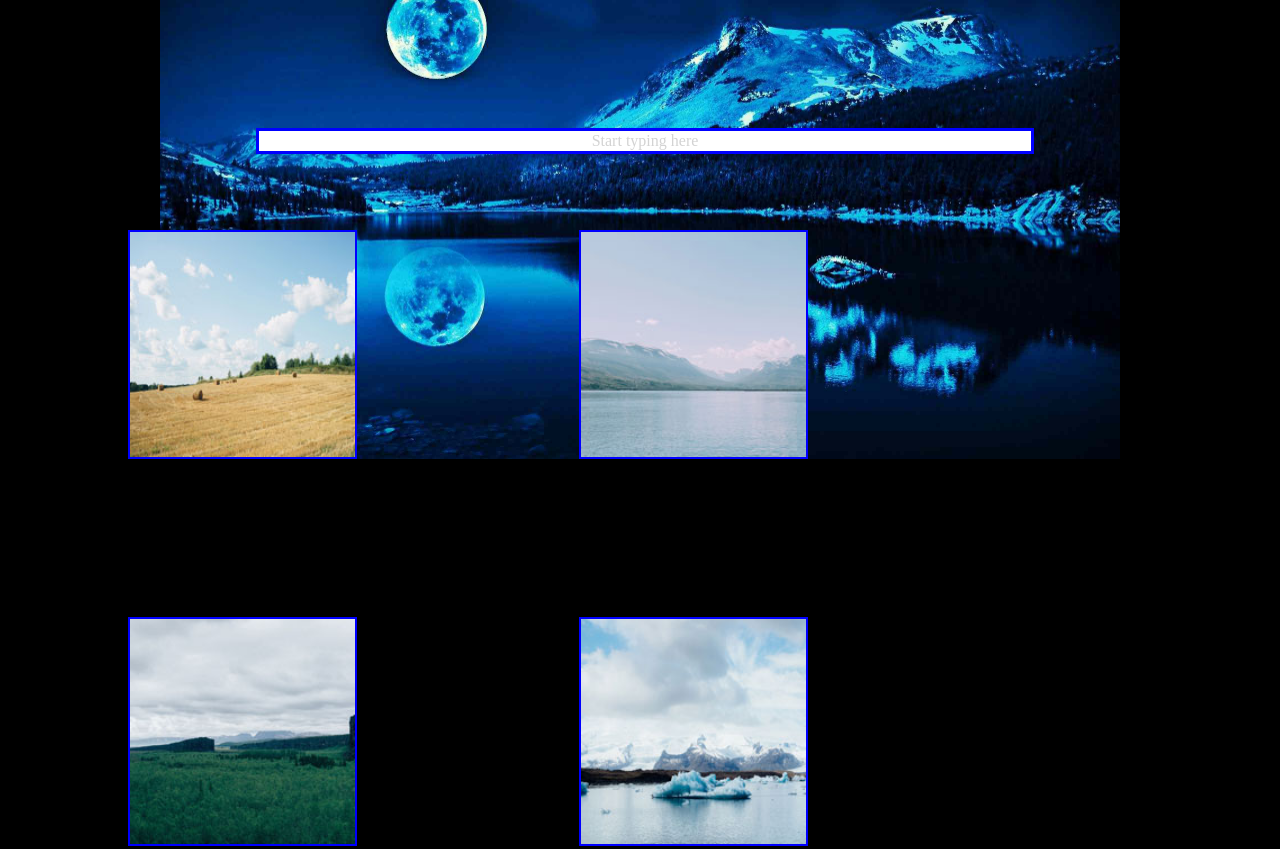
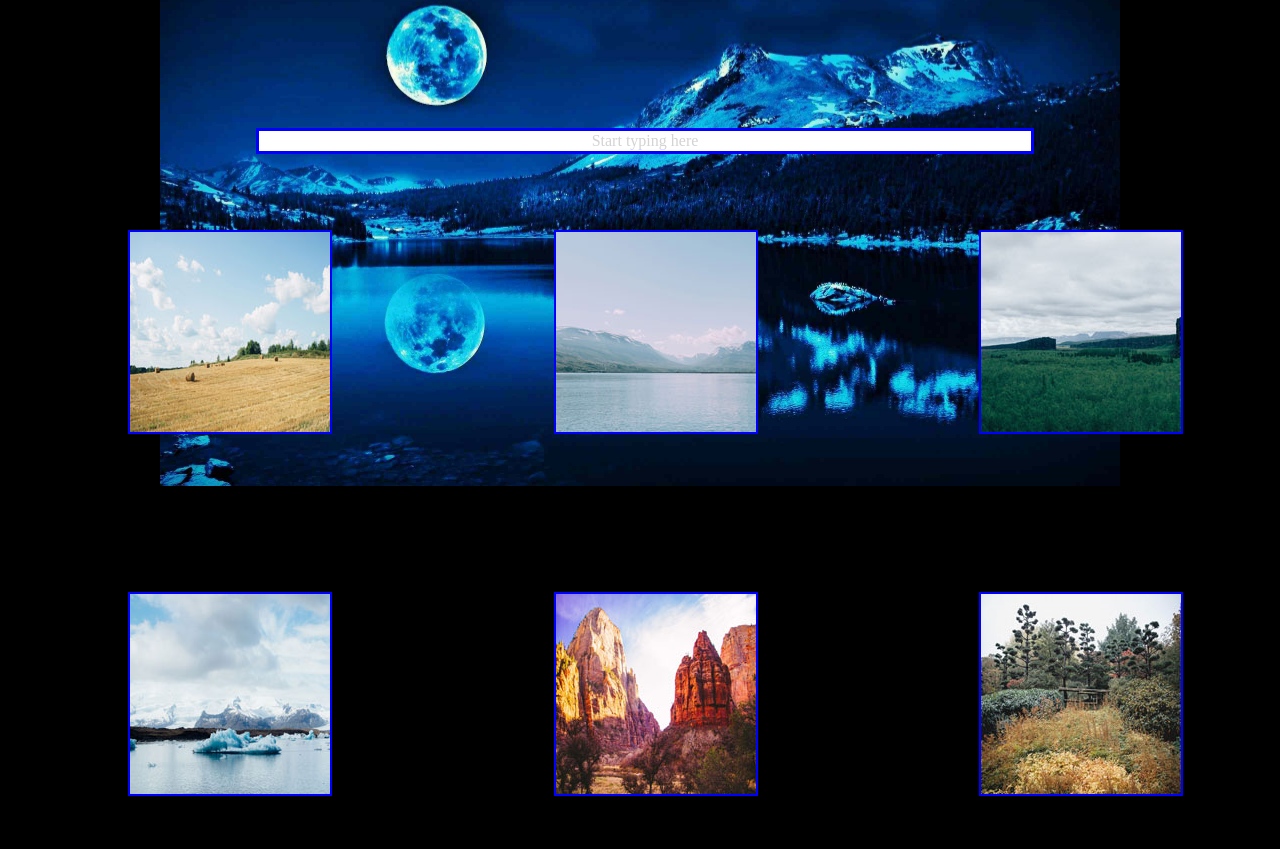
Before and after one commit to Tlacoding111/Techdegree-ProjectFive, a plain HTML site: page index.html in a window 1280 px wide. Shown: the top 849 px of the page. Drawn offline with Linux system fonts and the light colour scheme.

Commit message:
made changes

```diff
--- a/css/styles.css
+++ b/css/styles.css
@@ -115,7 +115,7 @@ footer p {
 
 @media (min-width: 1024px) {
     .photos {
-        width: 225px;
+        width: 200px;
     }
 
     .wolfPicsTwo {
```
